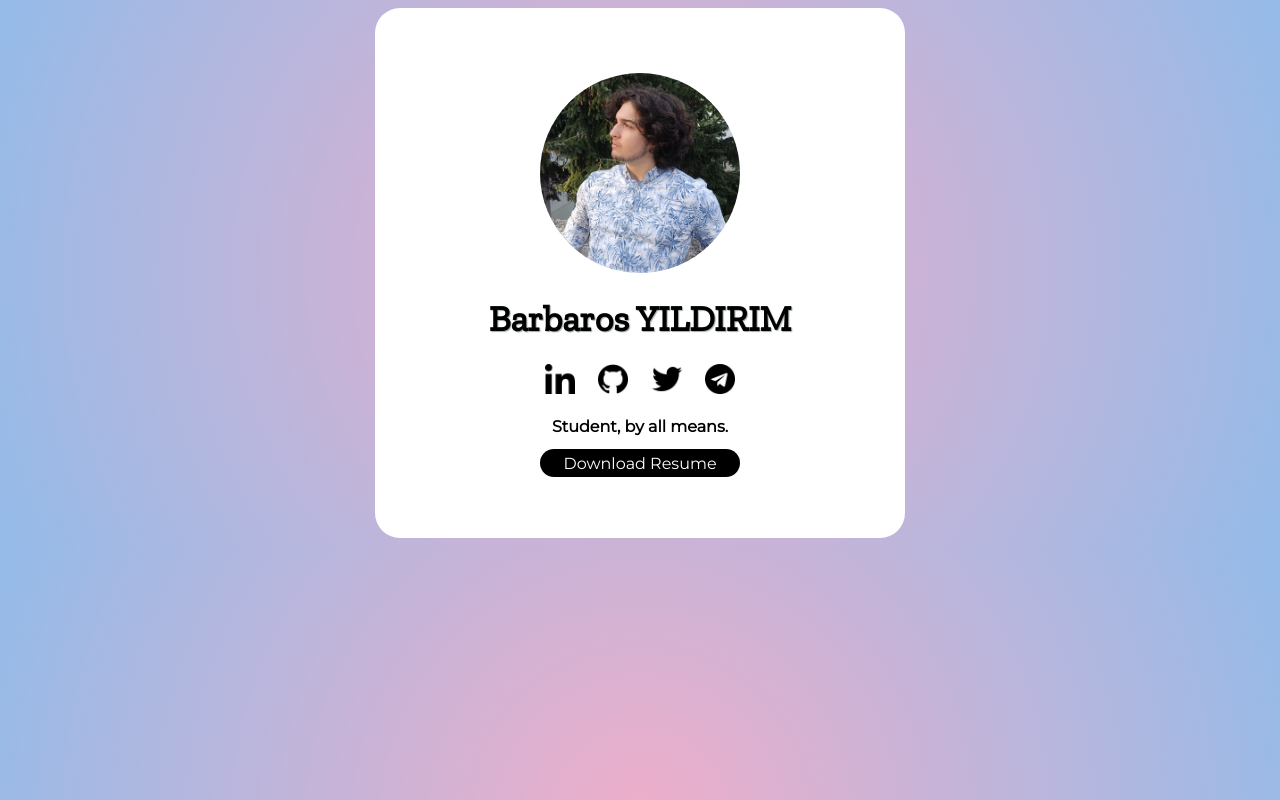
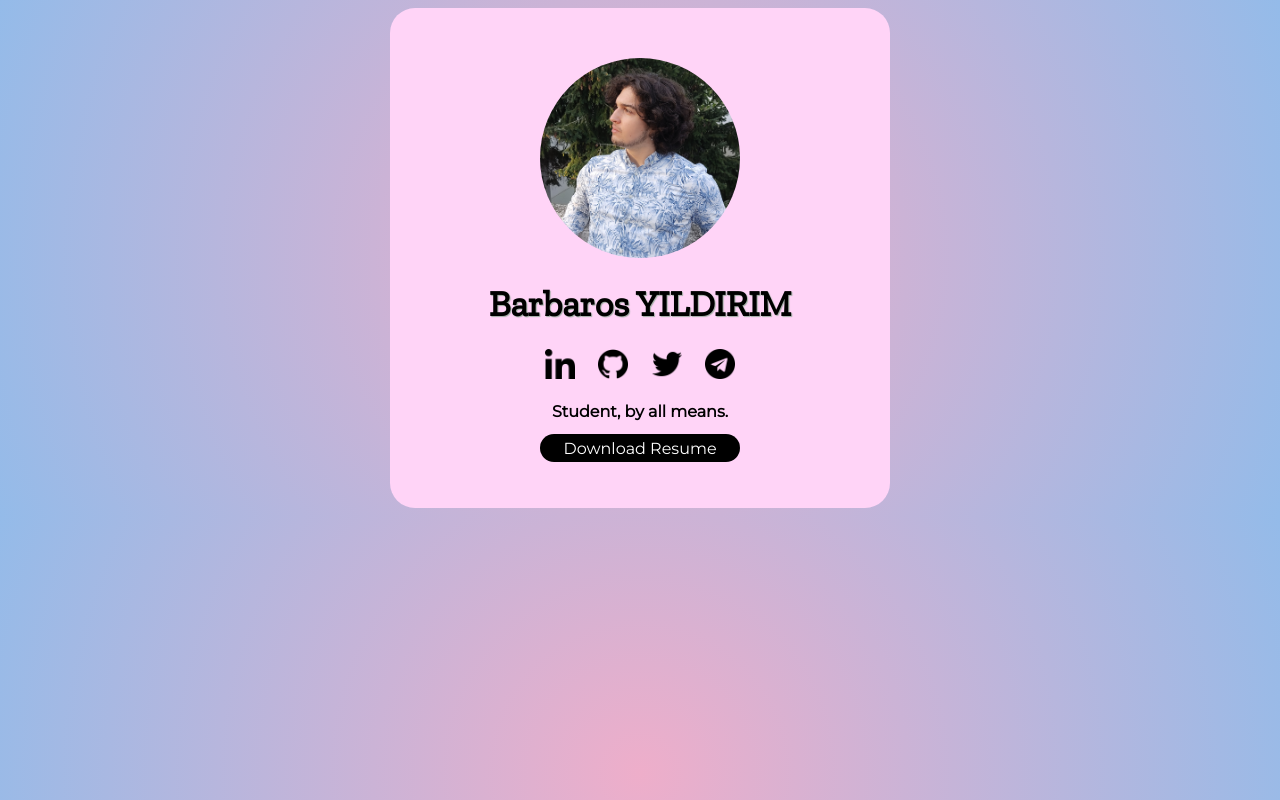
Before and after one commit to bar5aros/barbarosss.github.io, a plain HTML site: page main.html in a window 1280 px wide. Drawn offline with nearby package versions, Linux system fonts and the light colour scheme.

Commit message:
changed the background color of card

```diff
--- a/main.css
+++ b/main.css
@@ -6,14 +6,18 @@ body {
     rgba(148, 187, 233, 1) 100%
   );
 }
+.wrapPage {
+  max-width: 1920px;
+  max-height: 1080px;
+  margin: auto;
+}
 .mainContainer {
   width: 500px;
   height: 500px;
   margin: auto;
-  padding: 15px;
   border: 0px solid red;
   display: flex;
-  background-color: white;
+  background-color: #ffd4f7;
   border-radius: 25px;
 }
 .internalContainer {
--- a/main.html
+++ b/main.html
@@ -17,6 +17,7 @@
     />
   </head>
   <body>
+    <div class="wrapPage">
       <div class="mainContainer" id="mainCard">
         <div class="internalContainer" id="cardContent">
           <div class="profilePicContainer">
@@ -90,5 +91,6 @@
           </div> -->
         </div>
       </div>
+    </div>
   </body>
 </html>
```
Lines whose indentation alone changed are shown as unchanged.
